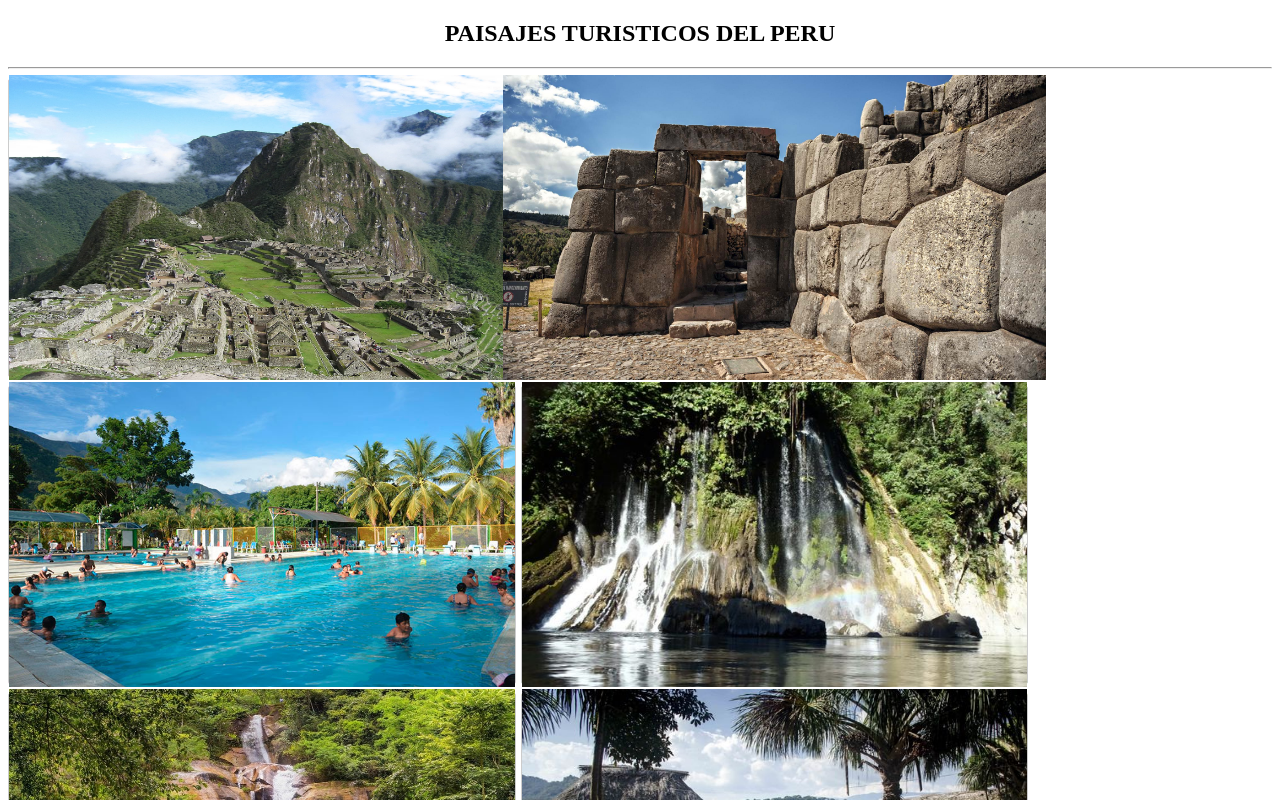
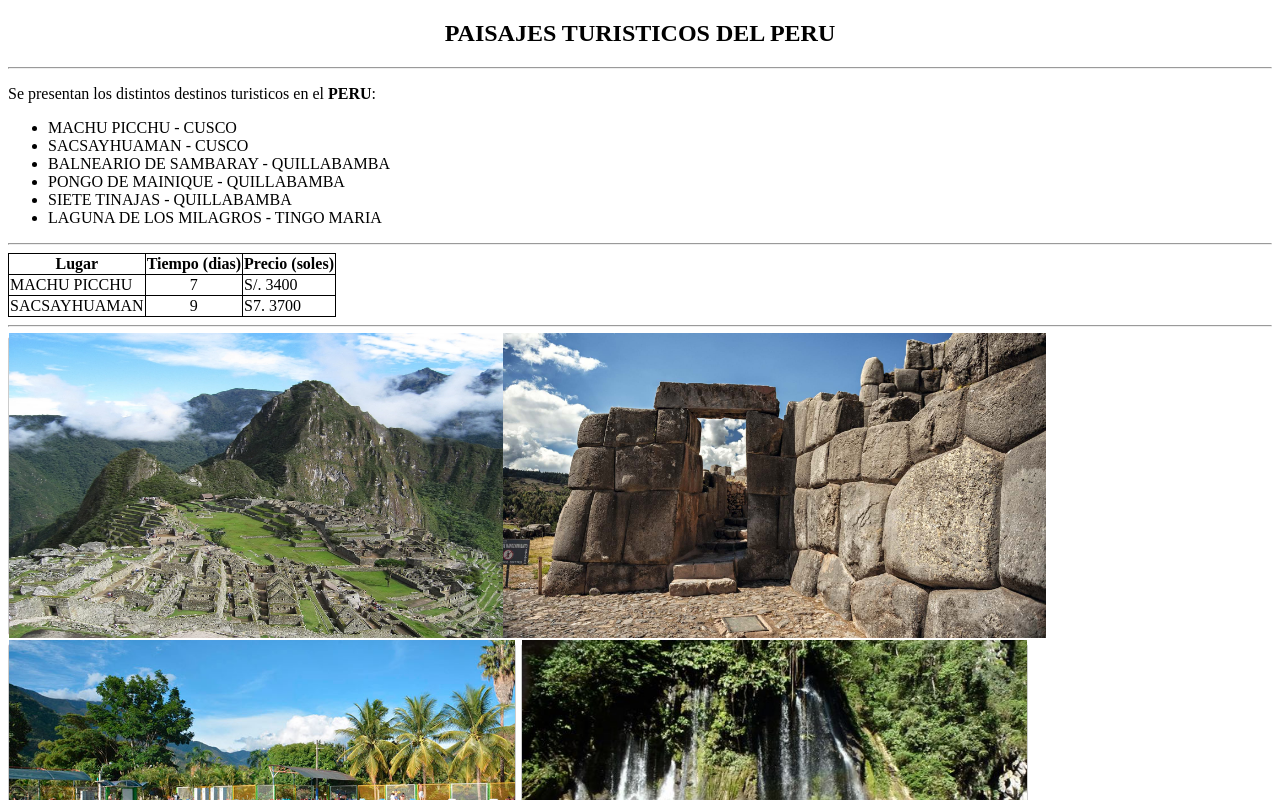
Before and after one commit to benitesFIIS/my-test-hojar, a plain HTML site: page index.html in a window 1280 px wide. Shown: the top 800 px of the page. Drawn offline with Linux system fonts and the light colour scheme.

Commit message:
actualizacion

```diff
--- a/index.html
+++ b/index.html
@@ -10,15 +10,46 @@
     <body>
         <center><h2>PAISAJES TURISTICOS DEL PERU</h2></center>
         <hr>
+        <main>
+            <P>Se presentan los distintos destinos turisticos en el <strong>PERU</strong>:</P>
+            <ul>
+                <li>MACHU PICCHU - CUSCO</li>
+                <li>SACSAYHUAMAN - CUSCO</li>
+                <li>BALNEARIO DE SAMBARAY - QUILLABAMBA</li>
+                <li>PONGO DE MAINIQUE - QUILLABAMBA</li>
+                <li>SIETE TINAJAS - QUILLABAMBA</li>
+                <li>LAGUNA DE LOS MILAGROS - TINGO MARIA</li>
+            </ul>
+            <hr>
+            <table>
+                <tr>
+                    <th><strong>Lugar</strong> </th>
+                    <th><strong>Tiempo (dias)</strong></th>
+                    <th><strong>Precio (soles)</strong></th>
+                </tr>
+                <tr>
+                    <td>MACHU PICCHU</td>
+                    <td><center>7</center></td>
+                    <td>S/. 3400</td>
+                </tr>
+                <tr>
+                    <td>SACSAYHUAMAN</td>
+                    <td><center>9</center></td>
+                    <td>S7. 3700</td>
+                </tr>
+            </table>
+             <hr>
             <div class="main-content">
                 <div class="block block-1"><img src="images/Machu_Picchu.jpg" width="750" height="305"></div>
                 <div class="block block-2"><img src="images/Sacsayhuaman.jpg" width="750" height="305"></div>
                 <div class="block block-3"><img src="images/sambaray.jpg" width="750" height="305"></div>
                 <div class="block block-4"><img src="images/pongodemainique.jpg" width="750" height="305"></div>
                 <div class="block block-5"><img src="images/sietetinajas.jpg" width="750" height="305"></div>
-        <div class="block block-6"><img src="images/lagunadelosmilagros.jpg" width="750" height="305"></div>
+                <div class="block block-6"><img src="images/kiteni.jpg" width="750" height="305"></div>
                 <div class="block block-7"><img src="images/lagunadelosmilagros.jpg" width="750" height="305"></div>
                 <div class="block block-8"><img src="images/lagunadelosmilagros.jpg" width="750" height="305"></div>
             </div>
+        </main>
     </body>
+
 </html>
--- a/main.css
+++ b/main.css
@@ -39,3 +39,9 @@
 .block-7{
     background: lightseagreen;
 }
+
+table{
+    border-collapse: collapse;
+    }td, th /* Poner borde en td y th */{
+    border: 1px solid black;
+}
```
Also changed, not shown: images/kiteni.jpg. Lines whose indentation alone changed are shown as unchanged.
